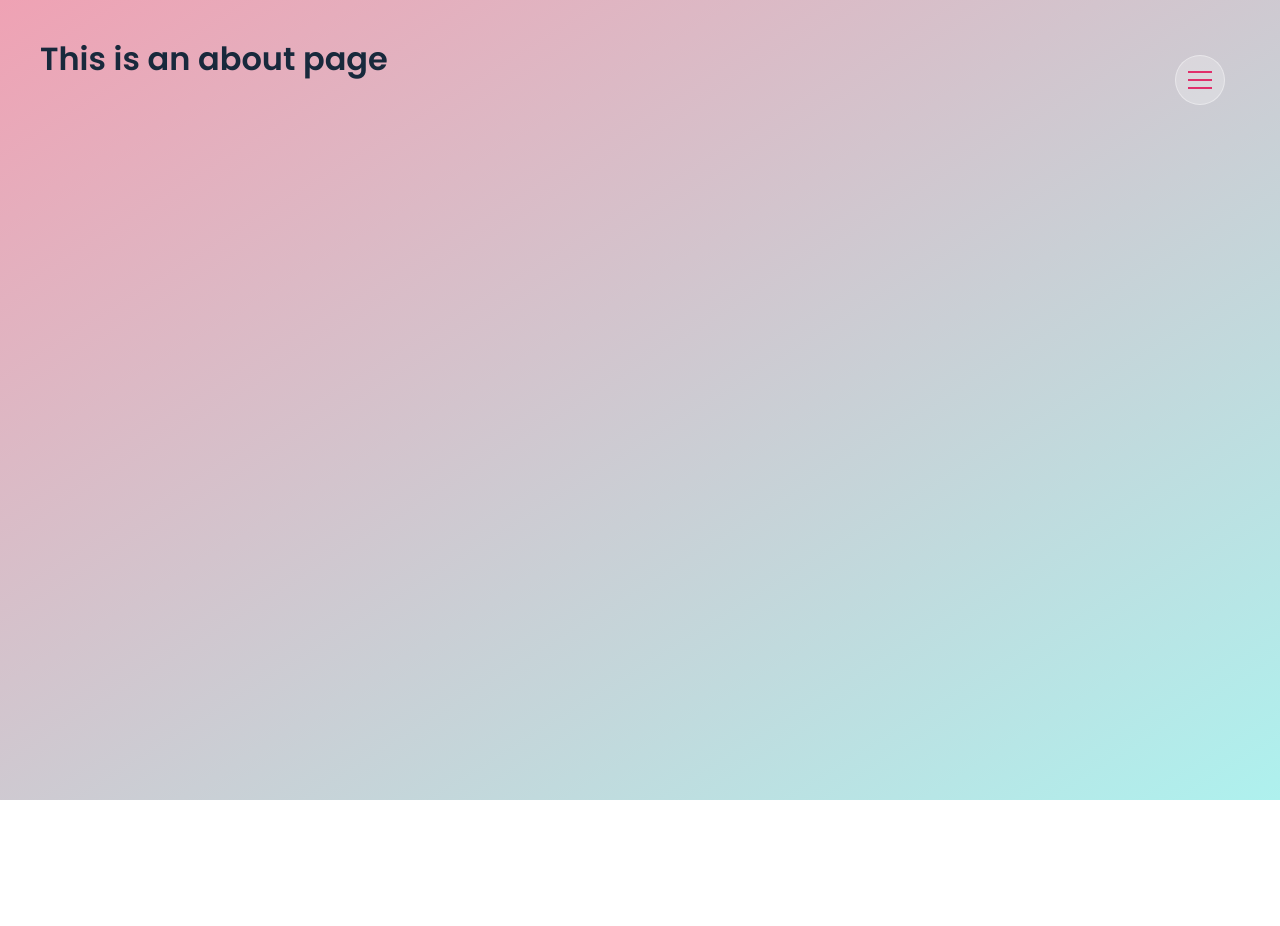
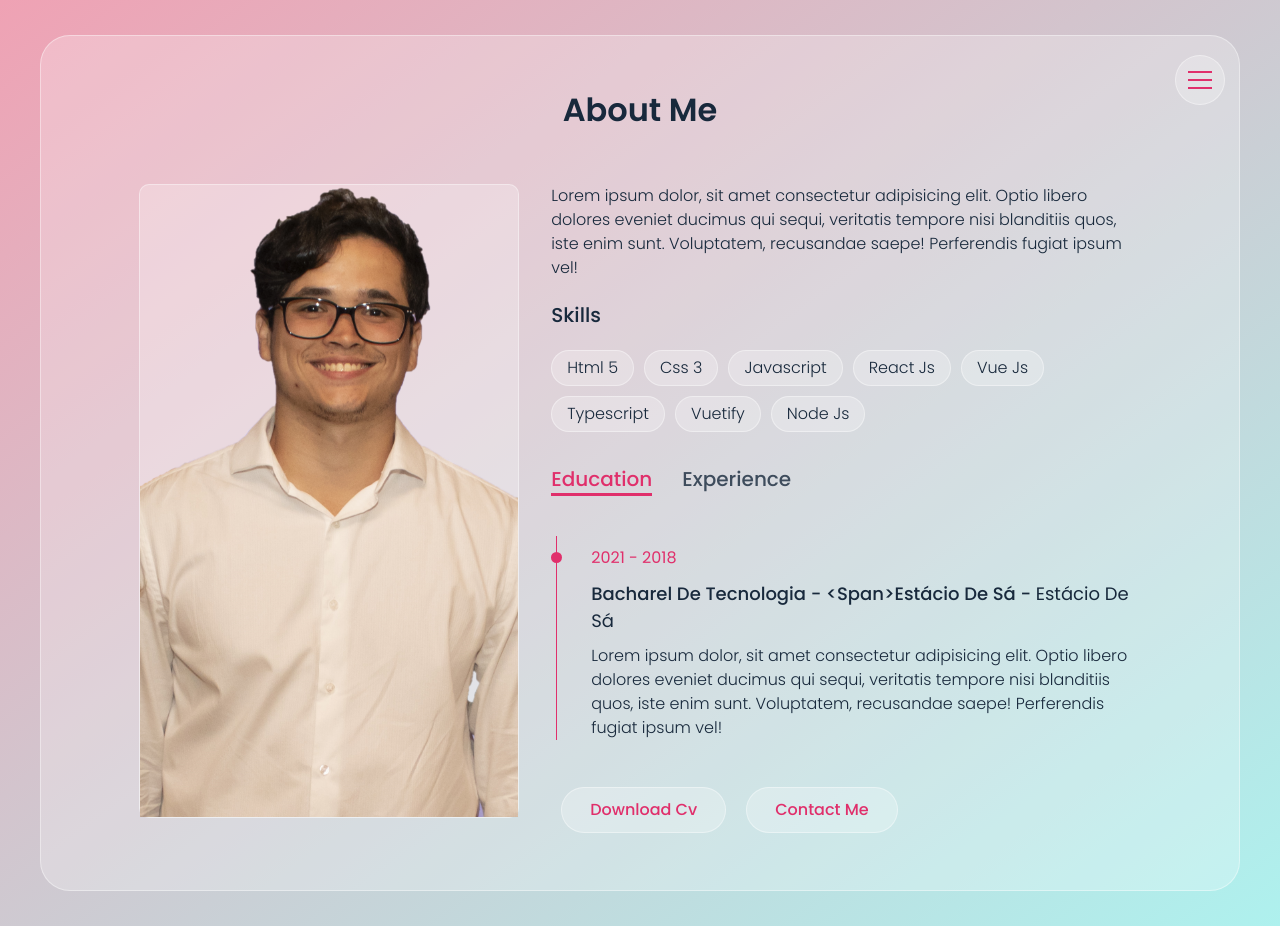
Before and after one commit to yurirolandi/GlassmorphismPortfolio, a Vue app: page /#/about in a window 1280 px wide. Before the commit the page ends 800 px from the top, so only its background shows below. Built offline with nearby package versions, Linux system fonts and the light colour scheme.

Commit message:
feat: create view about

```diff
--- a/src/views/About.vue
+++ b/src/views/About.vue
@@ -1,5 +1,224 @@
 <template>
-  <div class="about">
-    <h1>This is an about page</h1>
+  <div class="about-section">
+    <ContainerSection>
+      <h1 class="about-title">About Me</h1>
+      <div class="about-img">
+        <div class="about-box">
+          <img src="../assets/perfil-sem-fundo.png" alt="Yuri Rolandi" />
+        </div>
+      </div>
+      <div class="about-text">
+        <p>
+          Lorem ipsum dolor, sit amet consectetur adipisicing elit. Optio libero
+          dolores eveniet ducimus qui sequi, veritatis tempore nisi blanditiis
+          quos, iste enim sunt. Voluptatem, recusandae saepe! Perferendis fugiat
+          ipsum vel!
+        </p>
+        <h3>skills</h3>
+        <Skills :skillItems="skillItems" />
+        <div class="about-tabs">
+          <button
+            class="about-tabs__item"
+            :class="education ? 'active' : ''"
+            @click.stop="tab('education')"
+          >
+            Education
+          </button>
+          <button
+            class="about-tabs__item"
+            :class="experience ? 'active' : ''"
+            @click.stop="tab('experience')"
+          >
+            Experience
+          </button>
+        </div>
+        <transition name="fade">
+          <div
+            class="tab-content"
+            :class="education ? 'active' : ''"
+            id="education"
+            v-show="education"
+          >
+            <TimeLine :timeLineItems="timeLineItems[0].education" />
+          </div>
+        </transition>
+        <transition name="fade">
+          <div
+            class="tab-content"
+            :class="experience ? 'active' : ''"
+            id="experience"
+            v-show="experience"
+          >
+            <TimeLine :timeLineItems="timeLineItems[1].experience" />
+          </div>
+        </transition>
+        <Btn text="download cv" />
+        <Btn text="contact me" />
+      </div>
+    </ContainerSection>
   </div>
 </template>
+
+<script>
+import ContainerSection from "@/components/ContainerSection.vue";
+import Btn from "@/components/Button.vue";
+import Skills from "@/components/Skills.vue";
+import TimeLine from "../components/TimeLine.vue";
+export default {
+  name: "About",
+  components: {
+    ContainerSection,
+    Btn,
+    Skills,
+    TimeLine,
+  },
+  data() {
+    return {
+      education: true,
+      experience: false,
+      skillItems: [
+        "Html 5",
+        "Css 3",
+        "Javascript",
+        "React js",
+        "Vue Js",
+        "Typescript",
+        "Vuetify",
+        "Node js",
+      ],
+      timeLineItems: [
+        {
+          education: [
+            {
+              line_date: "2021 - 2018",
+              line_title: "Bacharel de tecnologia - <span>Estácio de sá",
+              line_subtitle: "Estácio de sá",
+              line_text:
+                "Lorem ipsum dolor, sit amet consectetur adipisicing elit. Optio libero dolores eveniet ducimus qui sequi, veritatis tempore nisi blanditiis quos, iste enim sunt. Voluptatem, recusandae saepe! Perferendis fugiat ipsum vel!",
+            },
+          ],
+        },
+        {
+          experience: [
+            {
+              line_date: "2021 - 2018",
+              line_title: "MEDGRUPO",
+              line_subtitle: "Estácio de sá",
+              line_text:
+                "Lorem ipsum dolor, sit amet consectetur adipisicing elit. Optio libero dolores eveniet ducimus qui sequi, veritatis tempore nisi blanditiis quos, iste enim sunt. Voluptatem, recusandae saepe! Perferendis fugiat ipsum vel!",
+            },
+          ],
+        },
+      ],
+    };
+  },
+  methods: {
+    tab(tab) {
+      if (tab === "experience") {
+        this.education = false;
+        this.experience = true;
+      } else {
+        this.education = true;
+        this.experience = false;
+      }
+    },
+  },
+};
+</script>
+
+<style lang="scss" scoped>
+@import "../styles/variables.scss";
+.about-section {
+  .about-title {
+    width: 100%;
+    text-align: center;
+    margin: 50px 0;
+  }
+  .about-img {
+    width: 40%;
+    padding: 0 15px;
+    .about-box {
+      background: $white-alpha-25;
+      max-width: 380px;
+      border: 1px solid $white-alpha-40;
+      margin: auto;
+      border-radius: 10px;
+      img {
+        width: 100%;
+      }
+    }
+  }
+  .about-text {
+    width: 60%;
+    padding: 0 15px;
+    padding-bottom: 50px;
+    h3 {
+      text-transform: capitalize;
+      font-size: 20px;
+      margin: 20px 0;
+    }
+    .about-tabs {
+      margin-top: 20px;
+      &__item {
+        padding: 2px 0;
+        background: transparent;
+        border: none;
+        display: inline-block;
+        color: $secondary-dark;
+        font-size: 20px;
+        cursor: pointer;
+        font-weight: 500;
+        font-family: inherit;
+        margin: 0 30px 0 0;
+        position: relative;
+        opacity: 0.8;
+        transition: all 0.3s ease;
+        &:last-child {
+          margin-right: 0;
+        }
+
+        &::before {
+          content: "";
+          position: absolute;
+          left: 0;
+          bottom: 0;
+          top: initial;
+          width: 0%;
+          height: 3px;
+          background: $secondary-dark;
+          transition: width 0.3s ease;
+        }
+        &:hover::before {
+          width: 100%;
+        }
+        &.active {
+          color: $primary;
+          opacity: 1;
+          cursor: auto;
+        }
+
+        &.active::before {
+          width: 100%;
+          background: $primary;
+          opacity: 1;
+        }
+      }
+    }
+    .tab-content {
+      padding: 40px 0;
+      display: none;
+      &.active {
+        display: block;
+      }
+    }
+    .fade-enter-active,
+    .fade-leave-active {
+      transition: opacity 0.3s;
+    }
+    .fade-enter,
+    .fade-leave-to {
+      opacity: 0;
+    }
+  }
+}
+</style>
```
